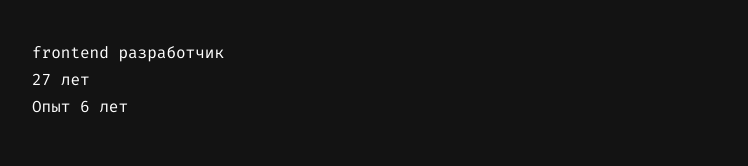
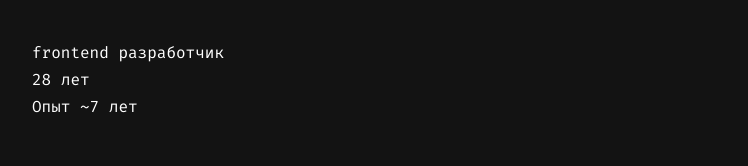
Before and after one commit to VladMatviyuk/jr.matviyuk, a React (Vite) app: page / in a window 1280 px wide. Shown: the part 187-353 px from the top of the page, without its empty margins (32-780 px from the left). Built offline with nearby package versions, Linux system fonts and the light colour scheme.

Commit message:
calcDate and upd exp info

```diff
--- a/src/components/Content/Contet.tsx
+++ b/src/components/Content/Contet.tsx
@@ -1,15 +1,16 @@
 import { Link } from "react-router-dom";
-import { calculateAge } from "../../utils/calcAge";
+import { calculateDate } from "../../utils/calcDate";
 
 const BIRH_DATE = "1997-12-25";
+const START_WORK_DATE = "2018-08-1";
 
 export const Content = () => {
   return (
     <main>
       <div>
         <div>frontend разработчик</div>
-        <div>{calculateAge(BIRH_DATE)} лет</div>
-        <div>Опыт 6 лет</div>
+        <div>{calculateDate(BIRH_DATE).years} лет</div>
+        <div>Опыт ~{calculateDate(START_WORK_DATE).years} лет</div>
       </div>
       <div>
         <div>
--- a/src/utils/calcAge.ts
+++ /dev/null
@@ -1,17 +0,0 @@
-export const calculateAge = (birthDate: string) => {
-  const today = new Date();
-  const birth = new Date(birthDate);
-
-  let age = today.getFullYear() - birth.getFullYear();
-
-  const hasBirthdayPassed =
-    today.getMonth() > birth.getMonth() ||
-    (today.getMonth() === birth.getMonth() &&
-      today.getDate() >= birth.getDate());
-
-  if (!hasBirthdayPassed) {
-    age--;
-  }
-
-  return age;
-};
--- /dev/null
+++ b/src/utils/calcDate.ts
@@ -0,0 +1,43 @@
+type Result = { years: number; months: number; days: number };
+
+export const calculateDate = (date: string): Result => {
+  const today = new Date();
+  const start = new Date(date);
+
+  let year = start.getFullYear();
+  let month = start.getMonth();
+  let day = start.getDate();
+
+  let years = 0;
+  let months = 0;
+  let days = 0;
+
+   // Вычисляем дни
+  if (today.getDate() >= day) {
+    days = today.getDate() - day;
+  } else {
+    // Занимаем один месяц
+    months = -1;
+    const prevMonth = new Date(today.getFullYear(), today.getMonth(), 0);
+    days = prevMonth.getDate() - day + today.getDate();
+    month--;
+  }
+
+  // Вычисляем месяцы
+  if (today.getMonth() >= month) {
+    months += today.getMonth() - month;
+  } else {
+    months += today.getMonth() - month + 12;
+    years = -1; // занимаем год
+    year--;
+  }
+
+  // Вычисляем годы
+  years += today.getFullYear() - year;
+
+  return {
+    years,
+    months,
+    days,
+  };
+};
```
